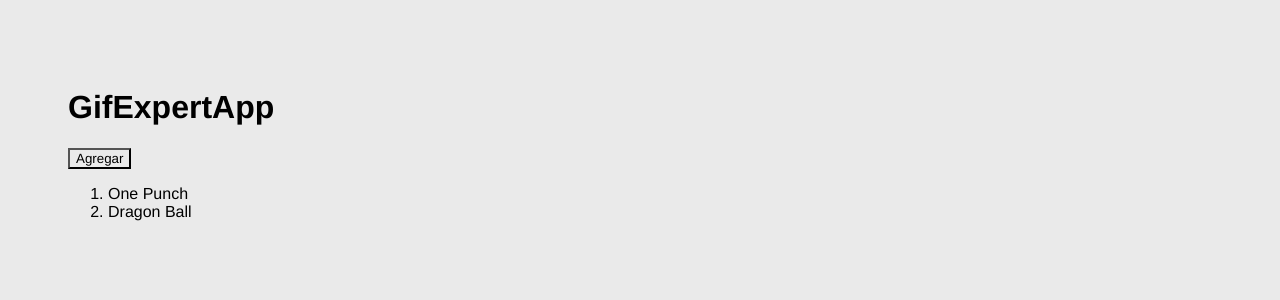
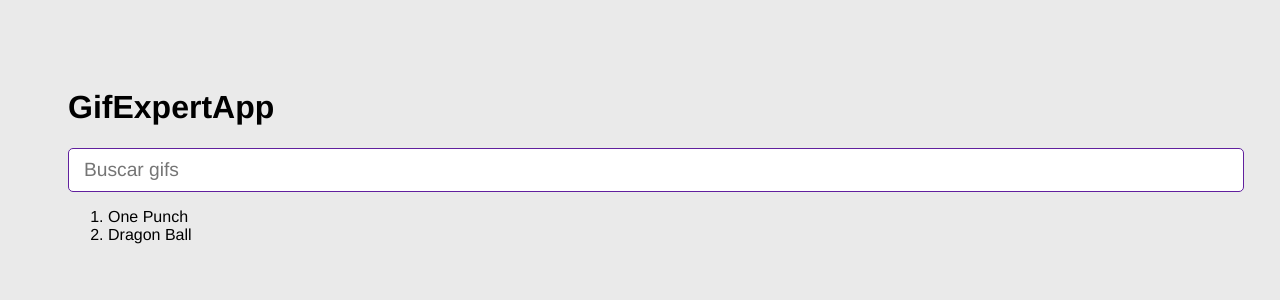
Before and after one commit to fermetica/2025-03-24-ReactGifExpert, a React (Vite) app: page / in a window 1280 px wide. Shown: the top 300 px of the page. Built offline with nearby package versions, Linux system fonts and the light colour scheme.

Commit message:
06-09-Comunicacion entre componentes

```diff
--- a/src/GifExpertApp.jsx
+++ b/src/GifExpertApp.jsx
@@ -1,4 +1,5 @@
 import { useState } from 'react';
+import { AddCategory } from './components/AddCategory';
 
 
 export const GifExpertApp = () => {
@@ -15,9 +16,10 @@ export const GifExpertApp = () => {
       <h1>GifExpertApp</h1>
 
       {/* input */}
+      <AddCategory setearCategoria={setCategories}
+      />
 
       {/* listado de gifs */}
-      <button onClick={ onAddCategory }>Agregar</button>
       <ol>
           {categories.map( categoria => {
             return (<li key={categoria}>{categoria}</li>)
--- /dev/null
+++ b/src/components/AddCategory.jsx
@@ -0,0 +1,41 @@
+import { useState } from "react"
+
+export const AddCategory = ({setearCategoria}) => {
+
+  const [inputValue, setInputValue] = useState('');
+
+  const onInputchange = ({ target }) => {
+    setInputValue(target.value);
+  }
+
+  const onSubmit = (e) => {
+    e.preventDefault();
+    if (inputValue.trim().length < 1) return;
+
+    setearCategoria( catActuales => [...catActuales, inputValue]);
+    setInputValue('');
+
+  }
+
+
+  return (
+    <form onSubmit={ onSubmit }>
+      <input
+        type="text"
+        placeholder="Buscar gifs"
+        value={inputValue}
+        onChange={onInputchange}
+      />
+
+
+    </form>
+
+  )
+}
+
+/*
+function (evento) {
+  onInputChange(evento){
+  }
+}
+*/
```
